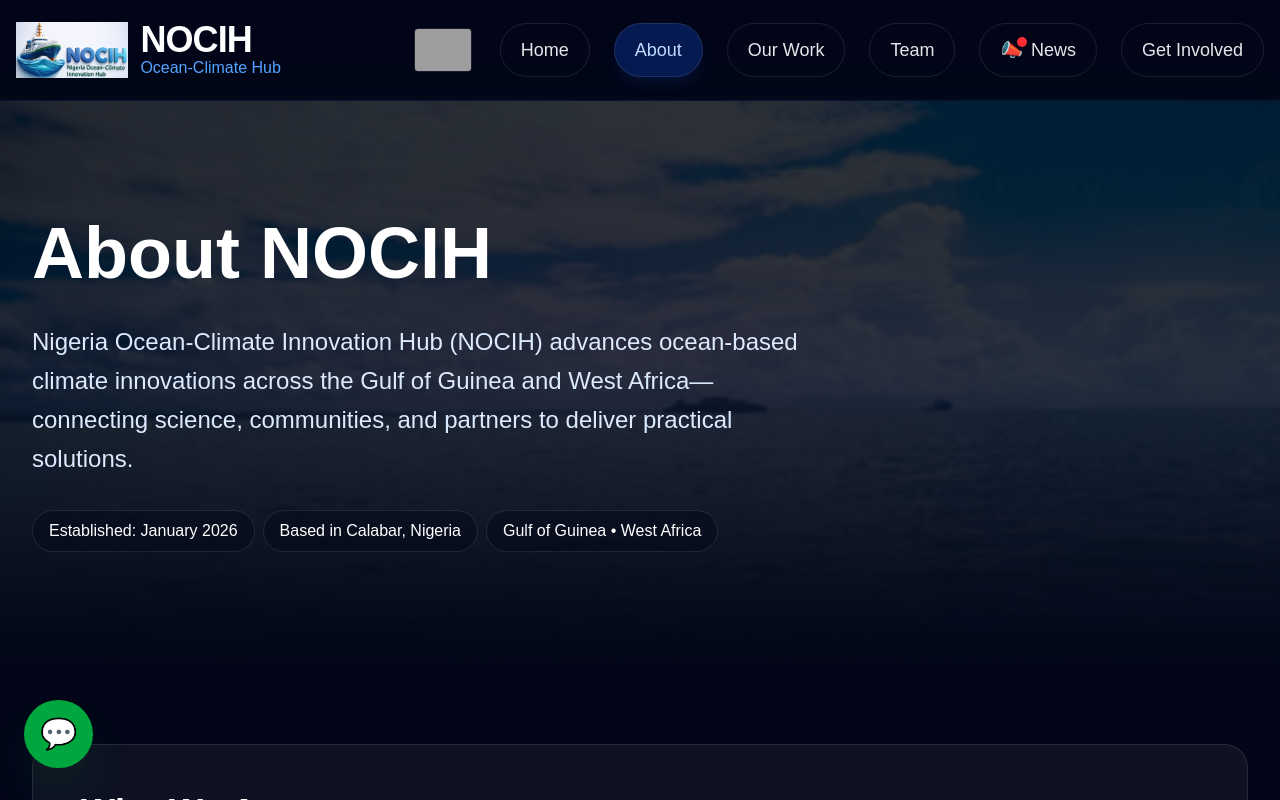
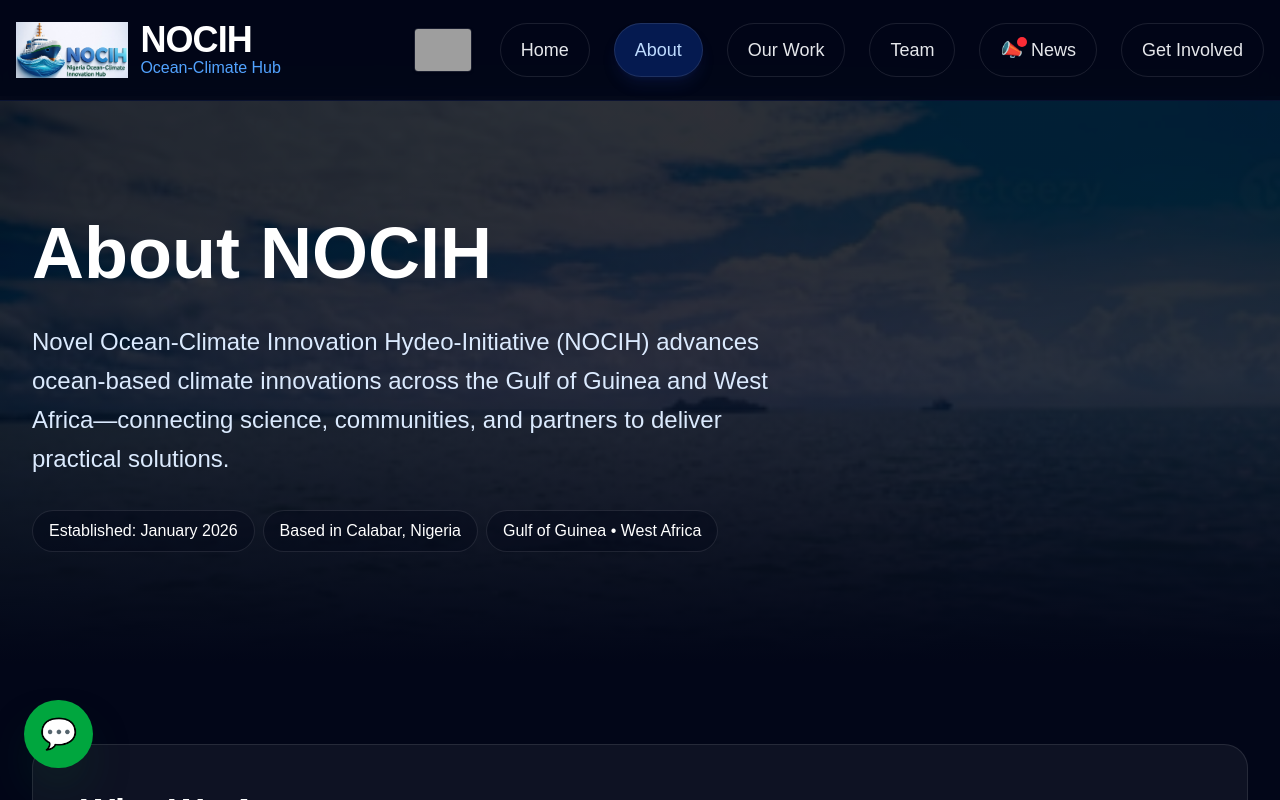
Before and after one commit to Sirjejely/noich, a Next.js app: page /about in a window 1280 px wide. Shown: the top 800 px of the page. Built offline with nearby package versions, Linux system fonts and the light colour scheme; grey boxes are pictures that could not be loaded.

Commit message:
modification of nocih in about us

```diff
--- a/app/about/page.tsx
+++ b/app/about/page.tsx
@@ -66,7 +66,7 @@ export default function AboutPage() {
               About NOCIH
             </h1>
             <p className="mt-6 text-xl md:text-2xl text-blue-100 leading-relaxed">
-              Nigeria Ocean-Climate Innovation Hub (NOCIH) advances ocean-based climate innovations
+              Novel Ocean-Climate Innovation Hydeo-Initiative (NOCIH) advances ocean-based climate innovations
               across the Gulf of Guinea and West Africa—connecting science, communities, and partners
               to deliver practical solutions.
             </p>
```
